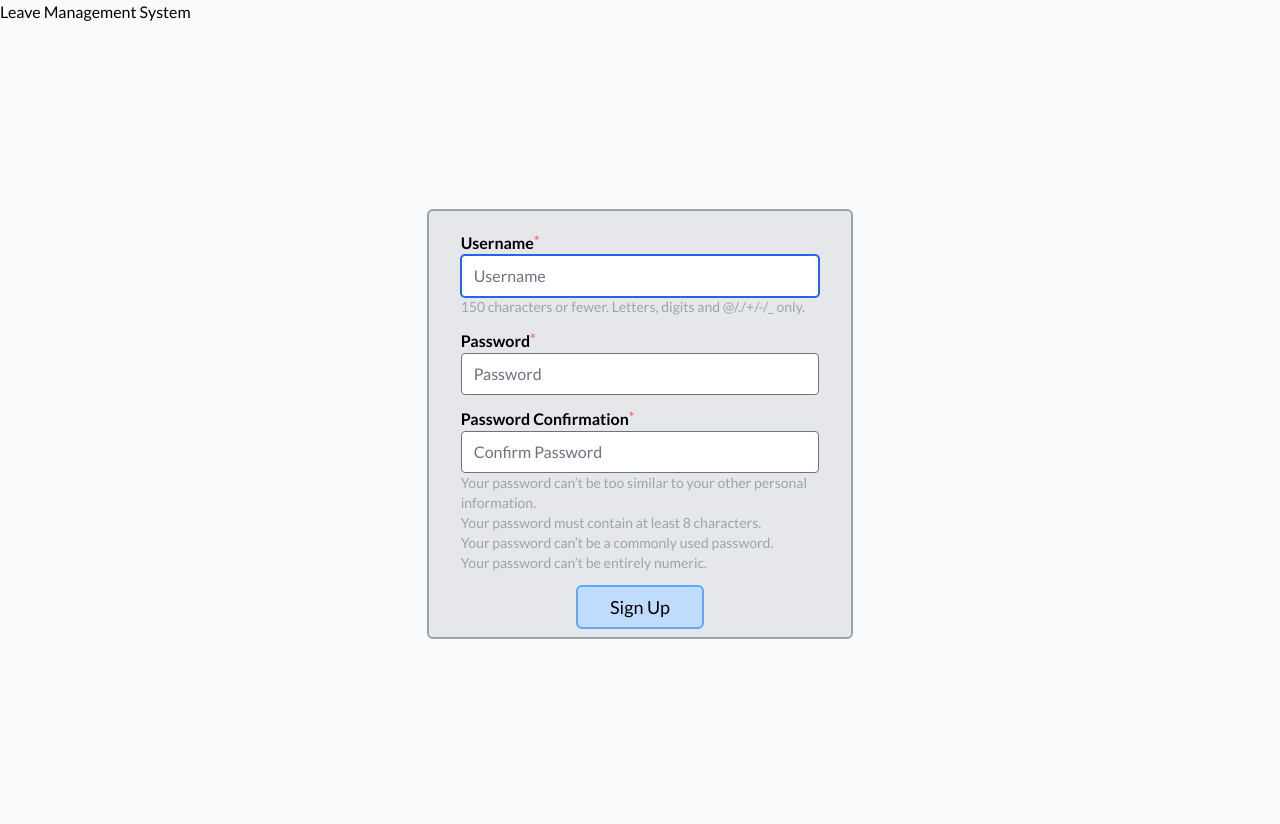
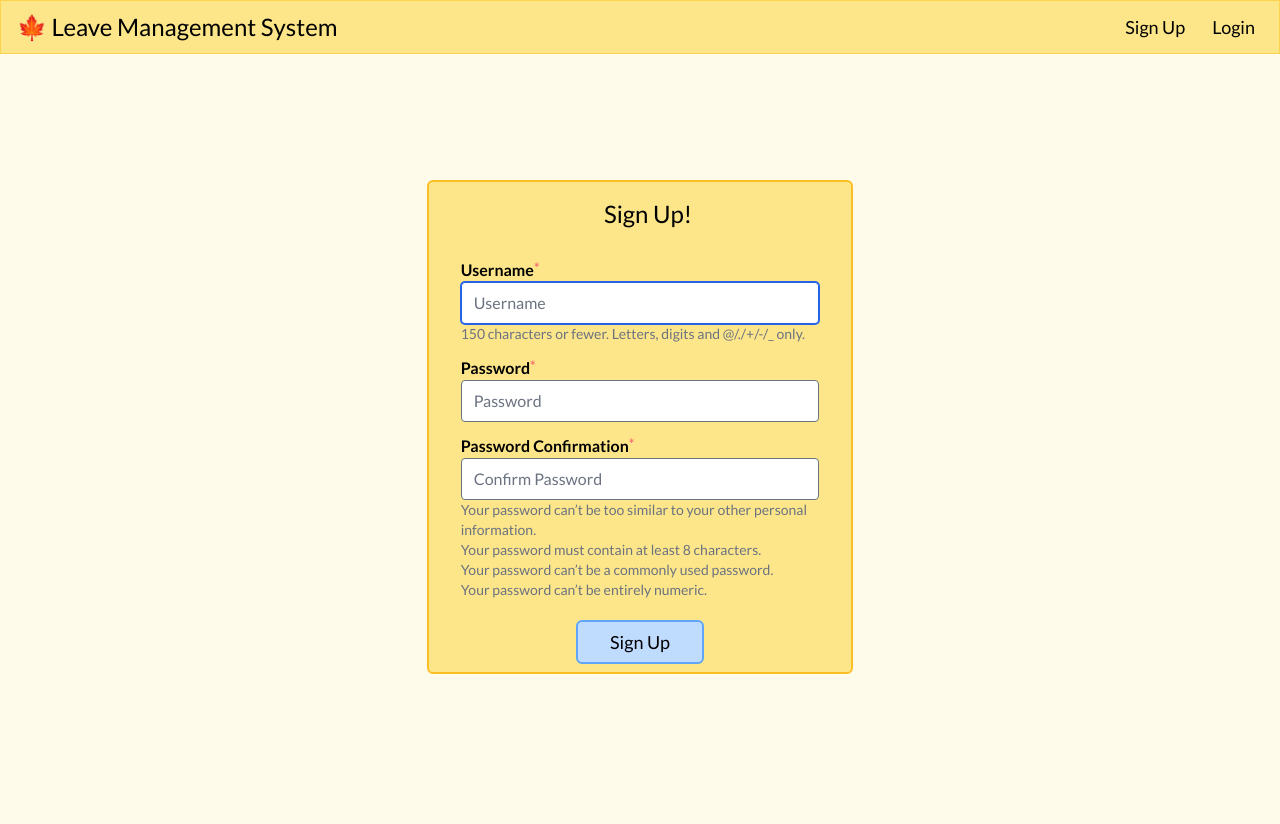
Before and after one commit to Hamza5743/chutti, a Django app: page /signup/ in a window 1280 px wide. After the commit the page ends 674 px from the top, so only its background shows below. Run offline with Django 5.2, Linux system fonts and the light colour scheme; some libraries are stand-ins or nearby versions.

Commit message:
header added

```diff
--- a/chutti/forms.py
+++ b/chutti/forms.py
@@ -27,7 +27,8 @@ class LeaveForm(forms.Form):
     @transaction.atomic
     def save(self, user):
         leaves_left_for_year = next(
-            iter(LeavesLeft.objects.filter(year=datetime.date.today().year, user=user))
+            iter(LeavesLeft.objects.filter(year=datetime.date.today().year, user=user)),
+            None,
         )
         if not leaves_left_for_year:
             leaves_left_for_year = LeavesLeft(user=user)
--- a/templates/base.html
+++ b/templates/base.html
@@ -10,7 +10,6 @@
         <title>
             {% block title %}Leave Management{% endblock %}
         </title>
-        <!-- Add your CSS links or stylesheets here -->
         <style>
             body {
                 background-color: red;
@@ -23,17 +22,12 @@
               rel="stylesheet">
         {% tailwind_css %}
     </head>
-    <body class="bg-gray-50 w-screen h-screen">
-        <header>
-            <h1>Leave Management System</h1>
-            <!-- Add your navigation bar or any other common elements here -->
+    <body class="flex flex-col bg-gray-50 w-screen h-screen">
+        <header class="top-0 sticky">
+            {% include "chutti/header.html" %}
         </header>
-        <main class="w-full h-full">
+        <main class="flex-auto w-full h-full">
             {% block content %}{% endblock %}
         </main>
-        <footer>
-            <!-- Add your footer content here -->
-        </footer>
-        <!-- Add your JavaScript links or scripts here -->
     </body>
 </html>
--- /dev/null
+++ b/templates/chutti/header.html
@@ -0,0 +1,14 @@
+<div class="flex w-full p-1 bg-amber-200 border border-solid border-amber-300">
+    <a class="mx-3 self-center text-2xl" href="{% url 'root' %}">🍁 Leave Management System</a>
+    <div class="ml-auto m-2">
+        {% if user.is_authenticated %}
+            <a class="self-center py-2 px-3 hover:bg-amber-400 rounded-md text-lg"
+               href="{% url 'logout' %}">Log Out</a>
+        {% else %}
+            <a class="self-center py-2 px-3 hover:bg-amber-400 rounded-md text-lg"
+               href="{% url 'signup' %}">Sign Up</a>
+            <a class="self-center py-2 px-3 hover:bg-amber-400 rounded-md text-lg"
+               href="{% url 'login' %}">Login</a>
+        {% endif %}
+    </div>
+</div>
--- a/templates/chutti/signup.html
+++ b/templates/chutti/signup.html
@@ -1,8 +1,9 @@
 {% extends 'base.html' %}
 {% block content %}
-    <div class="flex flex-col items-center justify-center h-full w-full">
-        <div class="flex flex-col w-1/3 min-w-96 bg-gray-200 p-8 py-2 border-2 border-gray-400 border-solid rounded-md">
-            <form class="flex flex-col w-full space-y-3"
+    <div class="flex flex-col items-center justify-center h-full w-full bg-amber-50">
+        <div class="flex flex-col w-1/3 min-w-96 bg-amber-200 p-8 py-2 border-2 border-amber-400 border-solid rounded-md">
+            <h1 class="w-full m-2 text-center text-2xl font-medium">Sign Up!</h1>
+            <form class="flex flex-col w-full space-y-5"
                   method="post"
                   action="{% url 'signup' %}">
                 {% csrf_token %}
@@ -20,7 +21,7 @@
                            maxlength="150"
                            required=""
                            id="id_username">
-                    <span class="mr-auto text-sm text-gray-400">150 characters or fewer. Letters, digits and @/./+/-/_ only.</span>
+                    <span class="mr-auto text-sm text-gray-500">150 characters or fewer. Letters, digits and @/./+/-/_ only.</span>
                     <label class="mr-auto font-bold mt-3" for="id_password1">
                         Password<span class="align-top text-sm text-red-400">*</span>
                     </label>
@@ -42,10 +43,10 @@
                            required=""
                            aria-describedby="id_password2_helptext"
                            id="id_password2">
-                    <span class="mr-auto text-sm text-gray-400">Your password can’t be too similar to your other personal information.</span>
-                    <span class="mr-auto text-sm text-gray-400">Your password must contain at least 8 characters.</span>
-                    <span class="mr-auto text-sm text-gray-400">Your password can’t be a commonly used password.</span>
-                    <span class="mr-auto text-sm text-gray-400">Your password can’t be entirely numeric.</span>
+                    <span class="mr-auto text-sm text-gray-500">Your password can’t be too similar to your other personal information.</span>
+                    <span class="mr-auto text-sm text-gray-500">Your password must contain at least 8 characters.</span>
+                    <span class="mr-auto text-sm text-gray-500">Your password can’t be a commonly used password.</span>
+                    <span class="mr-auto text-sm text-gray-500">Your password can’t be entirely numeric.</span>
                 </div>
                 {% if error_message %}<p class="text-red-500">{{ error_message }}</p>{% endif %}
                 <button class="self-center m-4 mx-auto p-1.5 px-8 bg-blue-200 hover:bg-blue-300 border-2 border-blue-400 border-solid rounded-md text-lg"
--- a/theme/static/css/dist/styles.css
+++ b/theme/static/css/dist/styles.css
@@ -813,6 +813,10 @@ select {
   position: sticky;
 }
 
+.top-0 {
+  top: 0px;
+}
+
 .order-2 {
   order: 2;
 }
@@ -825,9 +829,27 @@ select {
   margin: 0.5rem;
 }
 
+.m-5 {
+  margin: 1.25rem;
+}
+
+.m-8 {
+  margin: 2rem;
+}
+
 .mx-auto {
   margin-left: auto;
   margin-right: auto;
+}
+
+.mx-2 {
+  margin-left: 0.5rem;
+  margin-right: 0.5rem;
+}
+
+.mx-3 {
+  margin-left: 0.75rem;
+  margin-right: 0.75rem;
 }
 
 .mr-auto {
@@ -852,6 +874,10 @@ select {
 
 .mt-10 {
   margin-top: 2.5rem;
+}
+
+.ml-auto {
+  margin-left: auto;
 }
 
 .block {
@@ -930,6 +956,10 @@ select {
   min-width: 24rem;
 }
 
+.flex-auto {
+  flex: 1 1 auto;
+}
+
 .border-collapse {
   border-collapse: collapse;
 }
@@ -986,8 +1016,42 @@ select {
   margin-left: calc(1rem * calc(1 - var(--tw-space-x-reverse)));
 }
 
+.space-y-2 > :not([hidden]) ~ :not([hidden]) {
+  --tw-space-y-reverse: 0;
+  margin-top: calc(0.5rem * calc(1 - var(--tw-space-y-reverse)));
+  margin-bottom: calc(0.5rem * var(--tw-space-y-reverse));
+}
+
+.space-y-4 > :not([hidden]) ~ :not([hidden]) {
+  --tw-space-y-reverse: 0;
+  margin-top: calc(1rem * calc(1 - var(--tw-space-y-reverse)));
+  margin-bottom: calc(1rem * var(--tw-space-y-reverse));
+}
+
+.space-y-5 > :not([hidden]) ~ :not([hidden]) {
+  --tw-space-y-reverse: 0;
+  margin-top: calc(1.25rem * calc(1 - var(--tw-space-y-reverse)));
+  margin-bottom: calc(1.25rem * var(--tw-space-y-reverse));
+}
+
+.self-start {
+  align-self: flex-start;
+}
+
+.self-end {
+  align-self: flex-end;
+}
+
 .self-center {
   align-self: center;
+}
+
+.justify-self-end {
+  justify-self: end;
+}
+
+.text-nowrap {
+  text-wrap: nowrap;
 }
 
 .rounded {
@@ -1053,6 +1117,21 @@ select {
   border-color: rgb(251 191 36 / var(--tw-border-opacity));
 }
 
+.border-amber-300 {
+  --tw-border-opacity: 1;
+  border-color: rgb(252 211 77 / var(--tw-border-opacity));
+}
+
+.border-cyan-400 {
+  --tw-border-opacity: 1;
+  border-color: rgb(34 211 238 / var(--tw-border-opacity));
+}
+
+.border-amber-200 {
+  --tw-border-opacity: 1;
+  border-color: rgb(253 230 138 / var(--tw-border-opacity));
+}
+
 .bg-blue-200 {
   --tw-bg-opacity: 1;
   background-color: rgb(191 219 254 / var(--tw-bg-opacity));
@@ -1113,6 +1192,31 @@ select {
   background-color: rgb(243 244 246 / var(--tw-bg-opacity));
 }
 
+.bg-amber-200 {
+  --tw-bg-opacity: 1;
+  background-color: rgb(253 230 138 / var(--tw-bg-opacity));
+}
+
+.bg-cyan-200 {
+  --tw-bg-opacity: 1;
+  background-color: rgb(165 243 252 / var(--tw-bg-opacity));
+}
+
+.bg-gray-500 {
+  --tw-bg-opacity: 1;
+  background-color: rgb(107 114 128 / var(--tw-bg-opacity));
+}
+
+.bg-gray-300 {
+  --tw-bg-opacity: 1;
+  background-color: rgb(209 213 219 / var(--tw-bg-opacity));
+}
+
+.bg-amber-50 {
+  --tw-bg-opacity: 1;
+  background-color: rgb(255 251 235 / var(--tw-bg-opacity));
+}
+
 .p-1 {
   padding: 0.25rem;
 }
@@ -1141,6 +1245,31 @@ select {
 .py-2 {
   padding-top: 0.5rem;
   padding-bottom: 0.5rem;
+}
+
+.px-4 {
+  padding-left: 1rem;
+  padding-right: 1rem;
+}
+
+.px-2 {
+  padding-left: 0.5rem;
+  padding-right: 0.5rem;
+}
+
+.px-3 {
+  padding-left: 0.75rem;
+  padding-right: 0.75rem;
+}
+
+.py-1 {
+  padding-top: 0.25rem;
+  padding-bottom: 0.25rem;
+}
+
+.py-4 {
+  padding-top: 1rem;
+  padding-bottom: 1rem;
 }
 
 .text-left {
@@ -1228,6 +1357,16 @@ select {
   color: rgb(239 68 68 / var(--tw-text-opacity));
 }
 
+.text-zinc-400 {
+  --tw-text-opacity: 1;
+  color: rgb(161 161 170 / var(--tw-text-opacity));
+}
+
+.text-gray-500 {
+  --tw-text-opacity: 1;
+  color: rgb(107 114 128 / var(--tw-text-opacity));
+}
+
 .filter {
   filter: var(--tw-blur) var(--tw-brightness) var(--tw-contrast) var(--tw-grayscale) var(--tw-hue-rotate) var(--tw-invert) var(--tw-saturate) var(--tw-sepia) var(--tw-drop-shadow);
 }
@@ -1245,3 +1384,33 @@ select {
   --tw-bg-opacity: 1;
   background-color: rgb(252 165 165 / var(--tw-bg-opacity));
 }
+
+.hover\:bg-amber-200:hover {
+  --tw-bg-opacity: 1;
+  background-color: rgb(253 230 138 / var(--tw-bg-opacity));
+}
+
+.hover\:bg-amber-400:hover {
+  --tw-bg-opacity: 1;
+  background-color: rgb(251 191 36 / var(--tw-bg-opacity));
+}
+
+.hover\:bg-amber-100:hover {
+  --tw-bg-opacity: 1;
+  background-color: rgb(254 243 199 / var(--tw-bg-opacity));
+}
+
+.hover\:bg-amber-300:hover {
+  --tw-bg-opacity: 1;
+  background-color: rgb(252 211 77 / var(--tw-bg-opacity));
+}
+
+.hover\:bg-sky-300:hover {
+  --tw-bg-opacity: 1;
+  background-color: rgb(125 211 252 / var(--tw-bg-opacity));
+}
+
+.hover\:text-zinc-50:hover {
+  --tw-text-opacity: 1;
+  color: rgb(250 250 250 / var(--tw-text-opacity));
+}
```
Also changed, not shown: templates/chutti/apply.html (+13 -11 lines), templates/chutti/dashboard.html (+6 -2 lines), templates/chutti/login.html (+4 -3 lines).
